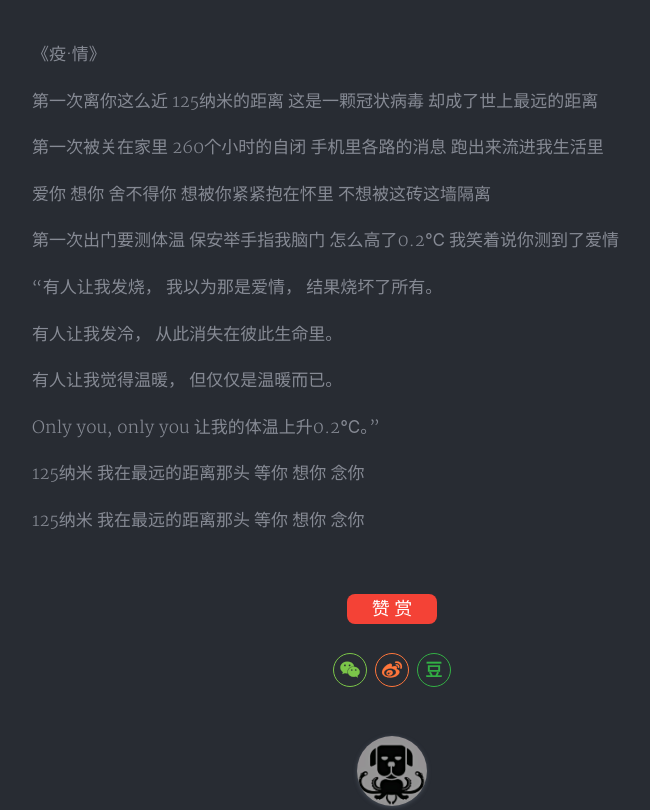
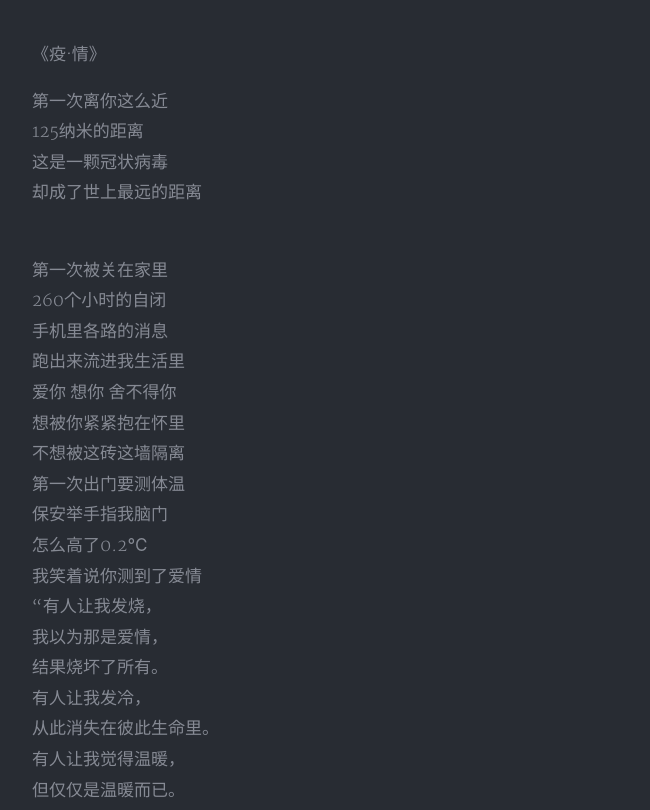
Before and after one commit to aJiea/ajiea.github.io, a Jekyll site: the page built from _posts/2020-02-14-saint-valentin.md, in a window 1280 px wide and 1400 px high, scrolled down 291 px. Shown: the part 169-979 px from the top of the window, without its empty margins (248-898 px from the left). Built offline with Jekyll 4.4.1, drawn with Linux system fonts in a browser that asks for light colours; nearby versions of some CDN libraries; comment, search, counter and statistics services are not loaded; a style sheet for code colours, icons or effects is not loaded; some of the changed text lies outside the part shown; grey boxes are pictures that could not be loaded.

Commit message:
Update 2020-02-14-saint-valentin.md

```diff
--- a/_posts/2020-02-14-saint-valentin.md
+++ b/_posts/2020-02-14-saint-valentin.md
@@ -12,45 +12,47 @@ categories: 'POEM'
 
 
 第一次离你这么近
-125纳米的距离
-这是一颗冠状病毒
-却成了世上最远的距离
+<br/>
+125纳米的距离<br/>
+这是一颗冠状病毒<br/>
+却成了世上最远的距离<br/>
+<br/>
 
-第一次被关在家里
-260个小时的自闭
-手机里各路的消息
+第一次被关在家里<br/>
+260个小时的自闭<br/>
+手机里各路的消息<br/>
 跑出来流进我生活里
-
-爱你 想你 舍不得你
-想被你紧紧抱在怀里
+<br/>
+爱你 想你 舍不得你<br/>
+想被你紧紧抱在怀里<br/>
 不想被这砖这墙隔离
-
-第一次出门要测体温
-保安举手指我脑门
-怎么高了0.2℃
+<br/>
+第一次出门要测体温<br/>
+保安举手指我脑门<br/>
+怎么高了0.2℃<br/>
 我笑着说你测到了爱情
-
-“有人让我发烧，
-我以为那是爱情，
+<br/>
+“有人让我发烧，<br/>
+我以为那是爱情，<br/>
 结果烧坏了所有。
-
-有人让我发冷，
+<br/>
+有人让我发冷，<br/>
 从此消失在彼此生命里。
-
-有人让我觉得温暖，
+<br/>
+有人让我觉得温暖，<br/>
 但仅仅是温暖而已。
-
-Only you, only you
+<br/>
+Only you, only you<br/>
 让我的体温上升0.2℃。”
-
-125纳米
-我在最远的距离那头
-等你
-想你
+<br/>
+125纳米<br/>
+我在最远的距离那头<br/>
+等你<br/>
+想你<br/>
 念你
-
-125纳米
-我在最远的距离那头
-等你
-想你
+<br/>
+125纳米<br/>
+我在最远的距离那头<br/>
+等你<br/>
+想你<br/>
 念你
```
